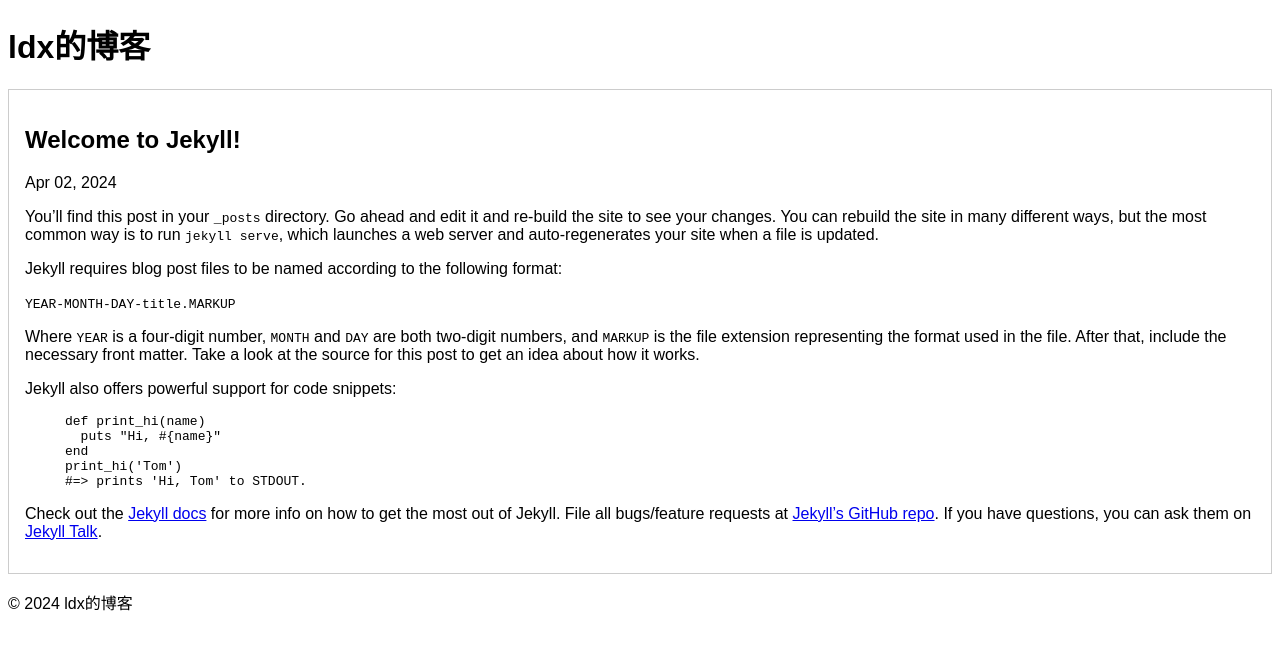
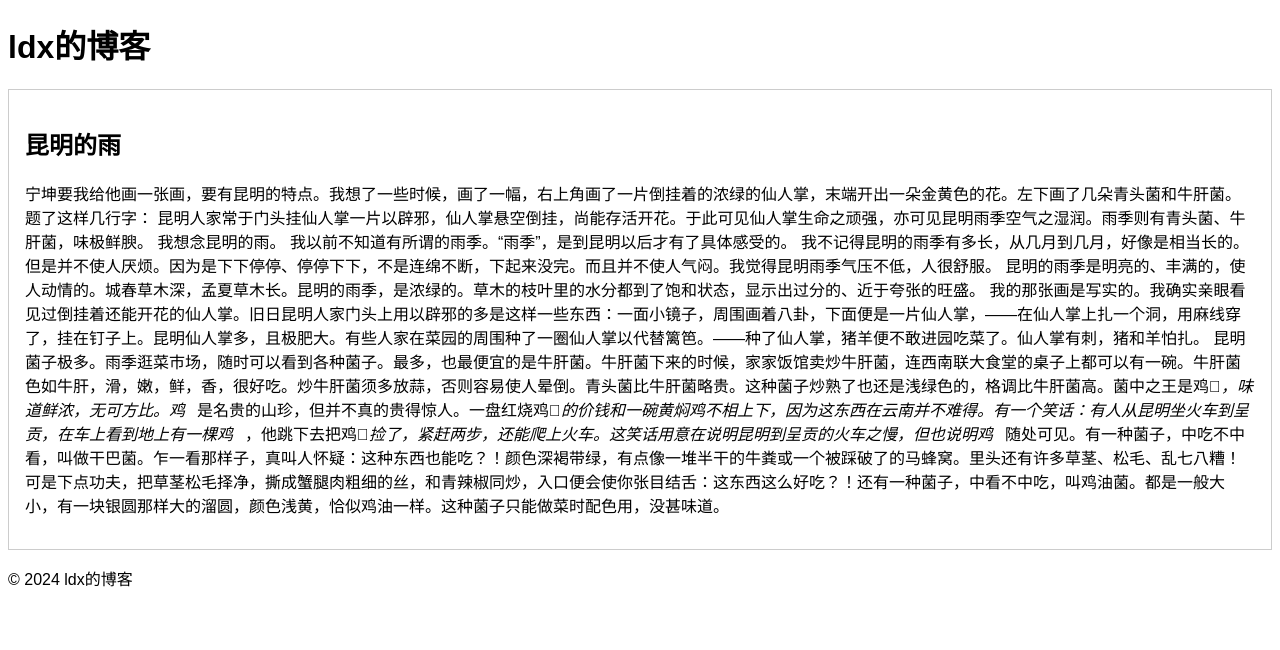
Before and after one commit to lushisi258/lushisi258.github.io, a Jekyll site: the page built from _posts/2024-04-02-welcome-to-jekyll.markdown, in a window 1280 px wide. Shown: the top 650 px of the page. Built offline with Jekyll 4.4.1, drawn with Linux system fonts in a browser that asks for light colours.

Commit message:
修改测试post的内容

```diff
--- a/_layouts/post.html
+++ b/_layouts/post.html
@@ -1,8 +1,7 @@
 ---
 layout: default
 ---
-<article class="post">
-  <h1 class="post-title">{{ page.title }}</h1>
-  <time class="post-date" datetime="{{ page.date | date_to_xmlschema }}">{{ page.date | date: "%b %d, %Y" }}</time>
-  {{ content }}
-</article>
+<div class="post-full">
+  <h2>{{ page.title }}</h2>
+  {{ page.content }}
+</div>
--- a/_posts/2024-04-02-welcome-to-jekyll.markdown
+++ b/_posts/2024-04-02-welcome-to-jekyll.markdown
@@ -1,29 +1,15 @@
 ---
 layout: post
-title:  "Welcome to Jekyll!"
+title:  "昆明的雨"
 date:   2024-04-02 20:26:33 +0800
 categories: jekyll/update
 ---
-You’ll find this post in your `_posts` directory. Go ahead and edit it and re-build the site to see your changes. You can rebuild the site in many different ways, but the most common way is to run `jekyll serve`, which launches a web server and auto-regenerates your site when a file is updated.
-
-Jekyll requires blog post files to be named according to the following format:
-
-`YEAR-MONTH-DAY-title.MARKUP`
-
-Where `YEAR` is a four-digit number, `MONTH` and `DAY` are both two-digit numbers, and `MARKUP` is the file extension representing the format used in the file. After that, include the necessary front matter. Take a look at the source for this post to get an idea about how it works.
-
-Jekyll also offers powerful support for code snippets:
-
-{% highlight ruby %}
-def print_hi(name)
-  puts "Hi, #{name}"
-end
-print_hi('Tom')
-#=> prints 'Hi, Tom' to STDOUT.
-{% endhighlight %}
-
-Check out the [Jekyll docs][jekyll-docs] for more info on how to get the most out of Jekyll. File all bugs/feature requests at [Jekyll’s GitHub repo][jekyll-gh]. If you have questions, you can ask them on [Jekyll Talk][jekyll-talk].
-
-[jekyll-docs]: https://jekyllrb.com/docs/home
-[jekyll-gh]:   https://github.com/jekyll/jekyll
-[jekyll-talk]: https://talk.jekyllrb.com/
+宁坤要我给他画一张画，要有昆明的特点。我想了一些时候，画了一幅，右上角画了一片倒挂着的浓绿的仙人掌，末端开出一朵金黄色的花。左下画了几朵青头菌和牛肝菌。题了这样几行字：
+<!--more-->
+昆明人家常于门头挂仙人掌一片以辟邪，仙人掌悬空倒挂，尚能存活开花。于此可见仙人掌生命之顽强，亦可见昆明雨季空气之湿润。雨季则有青头菌、牛肝菌，味极鲜腴。
+我想念昆明的雨。
+我以前不知道有所谓的雨季。“雨季”，是到昆明以后才有了具体感受的。
+我不记得昆明的雨季有多长，从几月到几月，好像是相当长的。但是并不使人厌烦。因为是下下停停、停停下下，不是连绵不断，下起来没完。而且并不使人气闷。我觉得昆明雨季气压不低，人很舒服。
+昆明的雨季是明亮的、丰满的，使人动情的。城春草木深，孟夏草木长。昆明的雨季，是浓绿的。草木的枝叶里的水分都到了饱和状态，显示出过分的、近于夸张的旺盛。
+我的那张画是写实的。我确实亲眼看见过倒挂着还能开花的仙人掌。旧日昆明人家门头上用以辟邪的多是这样一些东西：一面小镜子，周围画着八卦，下面便是一片仙人掌，——在仙人掌上扎一个洞，用麻线穿了，挂在钉子上。昆明仙人掌多，且极肥大。有些人家在菜园的周围种了一圈仙人掌以代替篱笆。——种了仙人掌，猪羊便不敢进园吃菜了。仙人掌有刺，猪和羊怕扎。
+昆明菌子极多。雨季逛菜市场，随时可以看到各种菌子。最多，也最便宜的是牛肝菌。牛肝菌下来的时候，家家饭馆卖炒牛肝菌，连西南联大食堂的桌子上都可以有一碗。牛肝菌色如牛肝，滑，嫩，鲜，香，很好吃。炒牛肝菌须多放蒜，否则容易使人晕倒。青头菌比牛肝菌略贵。这种菌子炒熟了也还是浅绿色的，格调比牛肝菌高。菌中之王是鸡𭎂*，味道鲜浓，无可方比。鸡𭎂*是名贵的山珍，但并不真的贵得惊人。一盘红烧鸡𭎂*的价钱和一碗黄焖鸡不相上下，因为这东西在云南并不难得。有一个笑话：有人从昆明坐火车到呈贡，在车上看到地上有一棵鸡𭎂*，他跳下去把鸡𭎂*捡了，紧赶两步，还能爬上火车。这笑话用意在说明昆明到呈贡的火车之慢，但也说明鸡𭎂*随处可见。有一种菌子，中吃不中看，叫做干巴菌。乍一看那样子，真叫人怀疑：这种东西也能吃？！颜色深褐带绿，有点像一堆半干的牛粪或一个被踩破了的马蜂窝。里头还有许多草茎、松毛、乱七八糟！可是下点功夫，把草茎松毛择净，撕成蟹腿肉粗细的丝，和青辣椒同炒，入口便会使你张目结舌：这东西这么好吃？！还有一种菌子，中看不中吃，叫鸡油菌。都是一般大小，有一块银圆那样大的溜圆，颜色浅黄，恰似鸡油一样。这种菌子只能做菜时配色用，没甚味道。
--- a/assets/css/main.css
+++ b/assets/css/main.css
@@ -1,8 +1,18 @@
 body {
     font-family: Arial, sans-serif;
   }
-.post {
-  border: 1px solid #ccc;
-  padding: 1em;
-  margin-bottom: 1em;
-}
+  .post-excerpt {
+    /* 这些样式会应用到首页的文章摘要 */
+    border: 1px solid #ccc;
+    padding: 1em;
+    margin-bottom: 1em;
+    height: 6em;    /* 限制文章摘要的高度为6行 */
+    overflow: hidden;
+  }
+
+  .post-full {
+    /* 这些样式会应用到完整的文章页面 */
+    border: 1px solid #ccc;
+    padding: 1em;
+    margin-bottom: 1em;
+  }
```
Also changed, not shown: index.md (+3 -3 lines).
